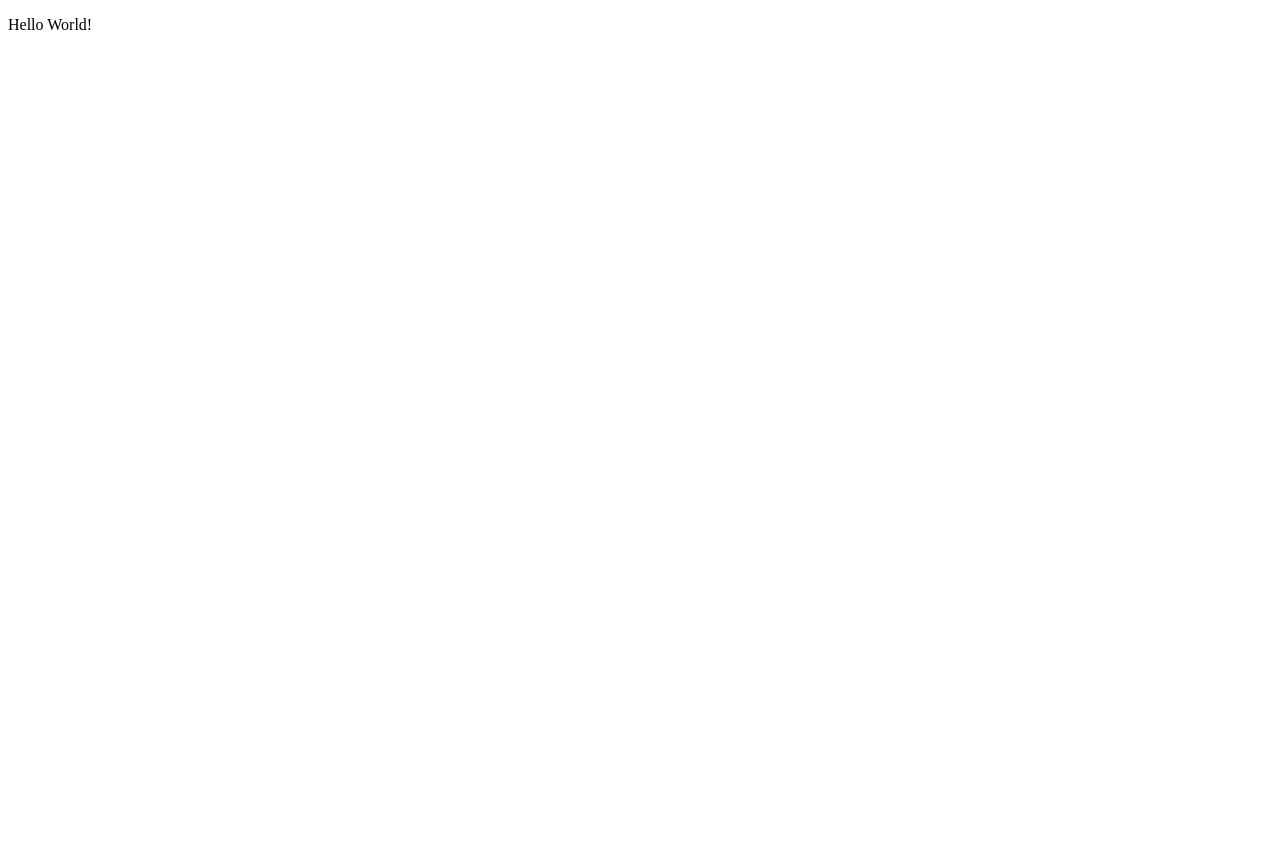
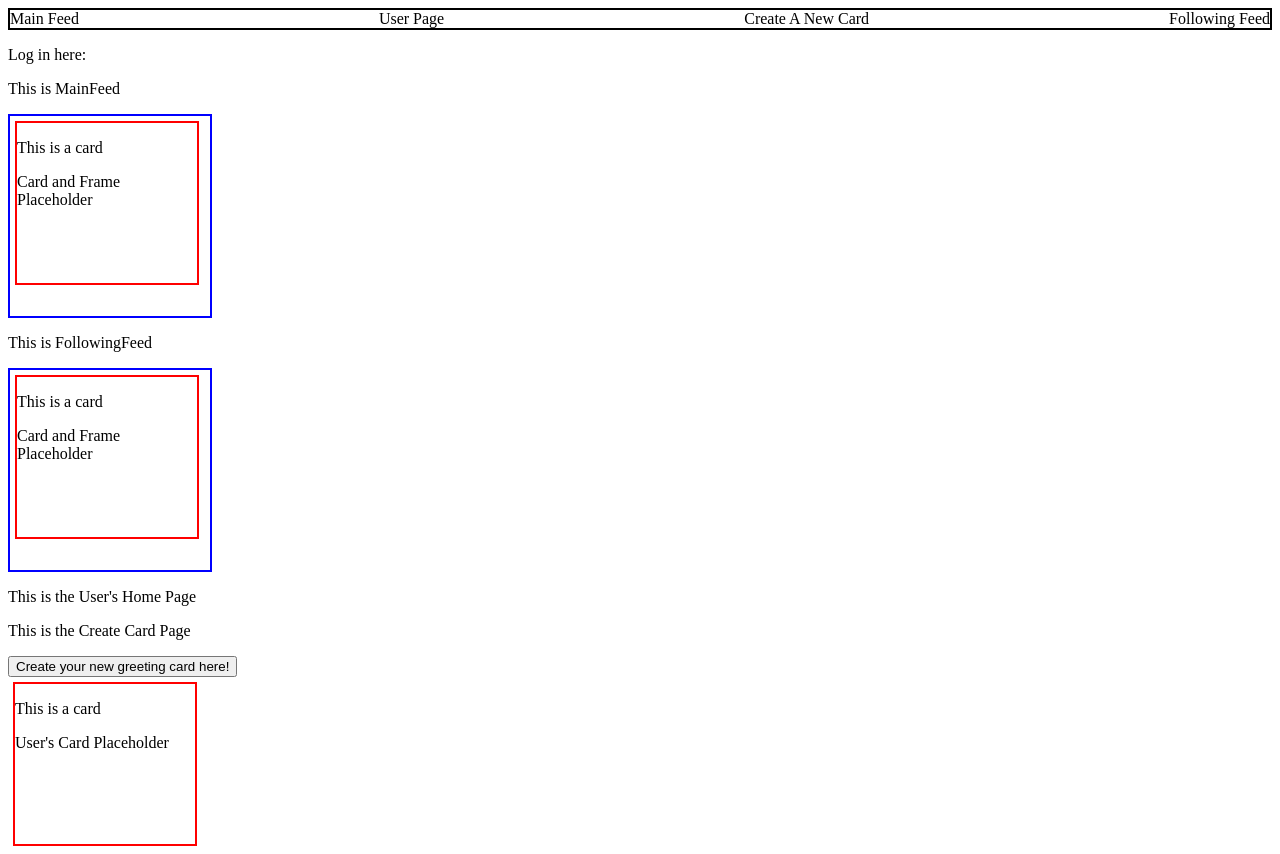
Before and after one commit to Momentum-Team-20/collaborative-project-team-candy-cane, a React (Vite) app in the folder instaGreet/: page / in a window 1280 px wide. Before the commit the page ends 800 px from the top, so only its background shows below. Built offline with nearby package versions, Linux system fonts and the light colour scheme.

Commit message:
Created framework for webpage and components

```diff
--- a/instaGreet/src/App.css
+++ b/instaGreet/src/App.css
@@ -0,0 +1,18 @@
+.navBar {
+  display: flex;
+  justify-content: space-between;
+  border: 2px solid black;
+}
+
+.cardFrame{
+  border: 2px solid blue;
+  height: 200px;
+  width: 200px;
+}
+
+.card{
+  border: 2px solid red;
+  margin: 5px;
+  height: 160px;
+  width: 180px;
+}
--- a/instaGreet/src/App.jsx
+++ b/instaGreet/src/App.jsx
@@ -2,13 +2,20 @@ import { useState } from 'react'
 import reactLogo from './assets/react.svg'
 import viteLogo from '/vite.svg'
 import './App.css'
+import MainFeed from './components/MainFeed'
+import NavBar from './components/NavBar'
 
 function App() {
 
 
   return (
     <>
-      <p>Hello World!</p>
+      <NavBar
+
+      />
+      <MainFeed
+
+      />
     </>
   )
 }
--- /dev/null
+++ b/instaGreet/src/components/Card.jsx
@@ -0,0 +1,11 @@
+
+const Card = () =>{
+
+    return(
+        <>
+            <p>This is a card</p>
+        </>
+    )
+}
+
+export default Card
--- /dev/null
+++ b/instaGreet/src/components/CreateCard.jsx
@@ -0,0 +1,11 @@
+
+const CreateCard = () => {
+    return(
+        <>
+            <p>This is the Create Card Page</p>
+            <button className="newCardButton">Create your new greeting card here!</button>
+        </>
+    )
+}
+
+export default CreateCard
--- /dev/null
+++ b/instaGreet/src/components/FollowingFeed.jsx
@@ -0,0 +1,16 @@
+import Card from "./Card"
+
+const FollowingFeed = () => {
+    console.log("This is following feed")
+    return (
+        <>
+            <p>This is FollowingFeed</p>
+            <div className="cardFrame">
+                <div className="card">
+                    <Card />
+                Card and Frame Placeholder</div>
+                </div>
+        </>
+)}
+
+export default FollowingFeed
--- /dev/null
+++ b/instaGreet/src/components/Login.jsx
@@ -0,0 +1,11 @@
+
+const Login = () => {
+
+    return(
+        <>
+            <p>Log in here:</p>
+        </>
+    )
+}
+
+export default Login
--- /dev/null
+++ b/instaGreet/src/components/MainFeed.jsx
@@ -0,0 +1,26 @@
+import Card from './Card'
+import FollowingFeed from './FollowingFeed'
+import UserPage from './UserPage'
+import Login from './Login'
+
+const MainFeed = () => {
+    console.log("This is main feed")
+    return (
+        <>
+            <Login />
+            <p>This is MainFeed</p>
+            <div className="cardFrame">
+                <div className="card">
+                    <Card />
+                Card and Frame Placeholder</div>
+            </div>
+            <FollowingFeed
+
+            />
+            <UserPage
+
+            />
+        </>
+)}
+
+export default MainFeed
--- /dev/null
+++ b/instaGreet/src/components/NavBar.jsx
@@ -0,0 +1,15 @@
+
+const NavBar = () => {
+
+    return (
+       <div className="navBar">
+        <a>Main Feed</a>
+        <a>User Page</a>
+        <a>Create A New Card</a>
+        <a>Following Feed</a>
+       </div>
+
+    )
+}
+
+export default NavBar
--- /dev/null
+++ b/instaGreet/src/components/UserPage.jsx
@@ -0,0 +1,19 @@
+import CreateCard from "./CreateCard"
+import Card from "./Card"
+
+
+const UserPage = () =>{
+    return (
+        <>
+        <p>This is the User's Home Page</p>
+            <CreateCard
+
+            />
+            <div className="card">
+                <Card />
+                User's Card Placeholder</div>
+        </>
+    )
+}
+
+export default UserPage
```
